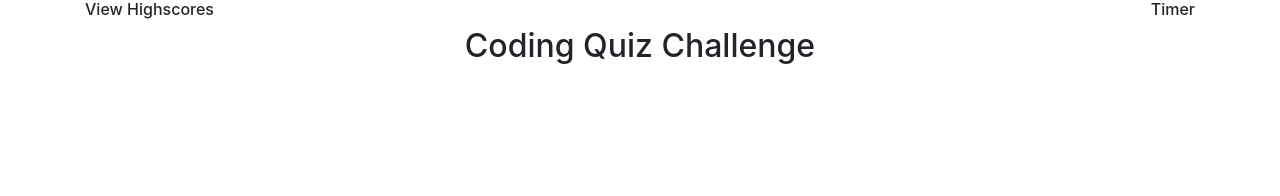
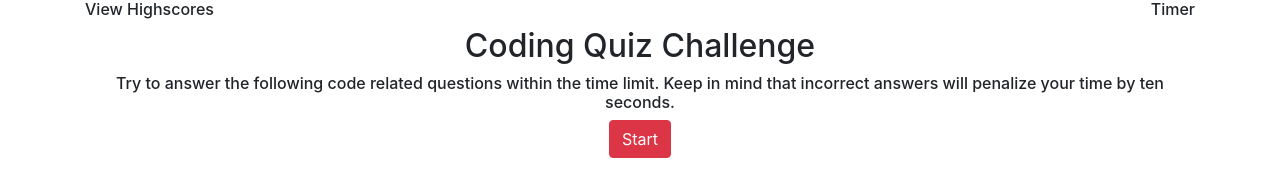
Before and after one commit to bhayes11/code-quiz, a plain HTML site: page index.html in a window 1280 px wide. Drawn offline with nearby package versions, Linux system fonts and the light colour scheme.

Commit message:
added start button

```diff
--- a/index.html
+++ b/index.html
@@ -29,7 +29,13 @@
       </div>
       <div class="row">
         <div class="col-sm-12 text-center">
-          <h2 class="text-center">Coding Quiz Challenge</h2>
+          <h2>Coding Quiz Challenge</h2>
+          <h6>
+            Try to answer the following code related questions within the time
+            limit. Keep in mind that incorrect answers will penalize your time
+            by ten seconds.
+          </h6>
+          <button class="btn btn-danger">Start</button>
         </div>
       </div>
     </div>
```
